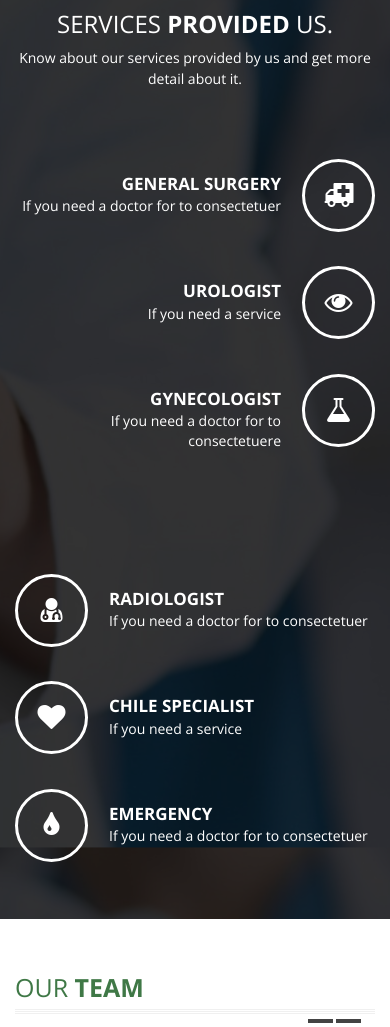
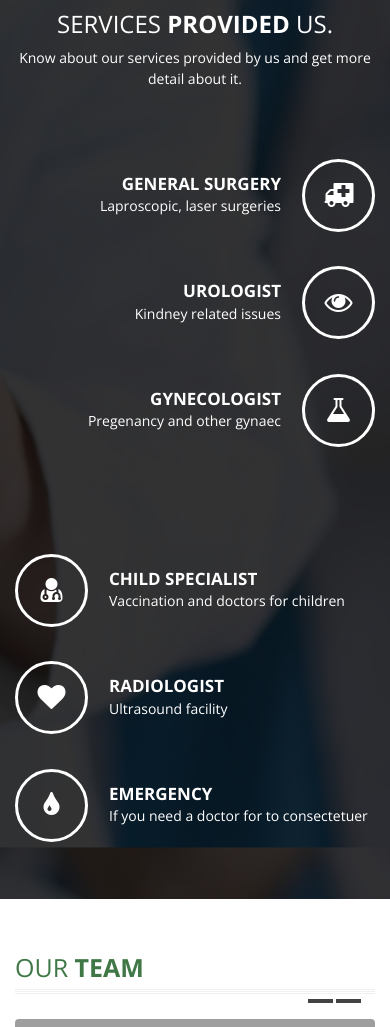
Before and after one commit to gulshanAI/newlifetree, a Django app: page / in a window 390 px wide. Shown: the part 2223-3250 px from the top of the page. Run offline with Django 3.2, Linux system fonts and the light colour scheme; data comes from the database, SQL or seed files in the repository; some libraries are stand-ins or nearby versions; grey boxes are pictures that could not be loaded.

Commit message:
updated new by hussain

```diff
--- a/templates/index.html
+++ b/templates/index.html
@@ -129,21 +129,16 @@
                         <p class="lead">Know about our services provided by us and get more detail about it.</p>
                     </div>
                     <ul class="awesome-features list-unstyled pull-left text-right">
-                        <li><i class="pull-right img-circle fa fa-ambulance"></i><span>General Surgery</span>If you need a
-                            doctor for to consectetuer</li>
-                        <li class="middle"><i class="pull-right img-circle fa fa-eye"></i><span>Urologist</span>If
-                            you need a service</li>
-                        <li><i class="pull-right img-circle fa fa-flask"></i><span>Gynecologist</span>If you need a
-                            doctor for to consectetuere</li>
+                        <li class="wow bounceInLeft" data-wow-delay="1s"><i class="pull-right img-circle fa fa-ambulance"></i><span>General Surgery</span>Laproscopic, laser surgeries</li>
+                        <li class="middle wow bounceInLeft" data-wow-delay="1.5s"><i class="pull-right img-circle fa fa-eye"></i><span>Urologist</span>Kindney related issues</li>
+                        <li class="wow bounceInLeft" data-wow-delay="2s"><i class="pull-right img-circle fa fa-flask"></i><span>Gynecologist</span>Pregenancy and other gynaec</li>
                     </ul>
                     <div class="tab-slider">
                     </div>
                     <ul class="awesome-features list-unstyled pull-right text-left">
-                        <li><i class="pull-left img-circle fa fa-user-md"></i><span>Radiologist</span>If you need a doctor
-                            for to consectetuer</li>
-                        <li class="middle"><i class="pull-left img-circle fa fa-heart"></i><span>Chile specialist</span>If
-                            you need a service</li>
-                        <li><i class="pull-left img-circle fa fa-tint"></i><span>Emergency</span>If you need a
+                        <li class="wow bounceInRight" data-wow-delay="1s"><i class="pull-left img-circle fa fa-user-md"></i><span>Child specialist</span>Vaccination and doctors for children</li>
+                        <li class="middle wow bounceInRight" data-wow-delay="1.5s"><i class="pull-left img-circle fa fa-heart"></i><span>Radiologist</span>Ultrasound facility</li>
+                        <li class="wow bounceInRight" data-wow-delay="2s"><i class="pull-left img-circle fa fa-tint"></i><span>Emergency</span>If you need a
                             doctor for to consectetuer</li>
                     </ul>
                 </div>
@@ -174,54 +169,7 @@
             </section>
             <!-- Features
 				============================================= -->
-            <section class="features">
-                <div class="container">
-                    <div class="row">
-                        <div class="col-md-6">
-                            <div class="feature">
-                                <i class="pull-left feature-icon fa fa-user-md"></i>
-                                <div class="feature-content">
-                                    <h5><a href="#.">Creative doctors</a></h5>
-                                    <p>We provide all type of services at one roof.</p>
-                                    <a href="#AppointMent"><dfn>- Make an Appointment</dfn></a>
-                                </div>
-                            </div>
-                        </div>
-                        <div class="col-md-6">
-                            <div class="feature">
-                                <i class="pull-left feature-icon fa fa-clock-o"></i>
-                                <div class="feature-content">
-                                    <h5><a href="#.">24/7 Live Support</a></h5>
-                                    <p>We provide all type of services at one roof.</p>
-                                    <a href="#AppointMent"><dfn>- Make an Appointment</dfn></a>
-                                </div>
-                            </div>
-                        </div>
-                    </div>
-                    <div class="row">
-                        <div class="col-md-6">
-                            <div class="feature">
-                                <i class="pull-left feature-icon fa fa-tint"></i>
-                                <div class="feature-content">
-                                    <h5><a href="#.">Cost-Effecient quality care</a></h5>
-                                    <p>We provide all type of services at one roof.</p>
-                                    <a href="#AppointMent"><dfn>- Make an Appointment</dfn></a>
-                                </div>
-                            </div>
-                        </div>
-                        <div class="col-md-6">
-                            <div class="feature">
-                                <i class="pull-left feature-icon fa fa-phone-square"></i>
-                                <div class="feature-content">
-                                    <h5><a href="#.">emergency services</a></h5>
-                                    <p>We provide all type of services at one roof.</p>
-                                    <a href="#AppointMent"><dfn>- Make an Appointment</dfn></a>
-                                </div>
-                            </div>
-                        </div>
-                    </div>
-                </div>
-            </section>
+
             <!-- Creative Section
 				============================================= -->
             <!-- <section class="creative-sec">
```
